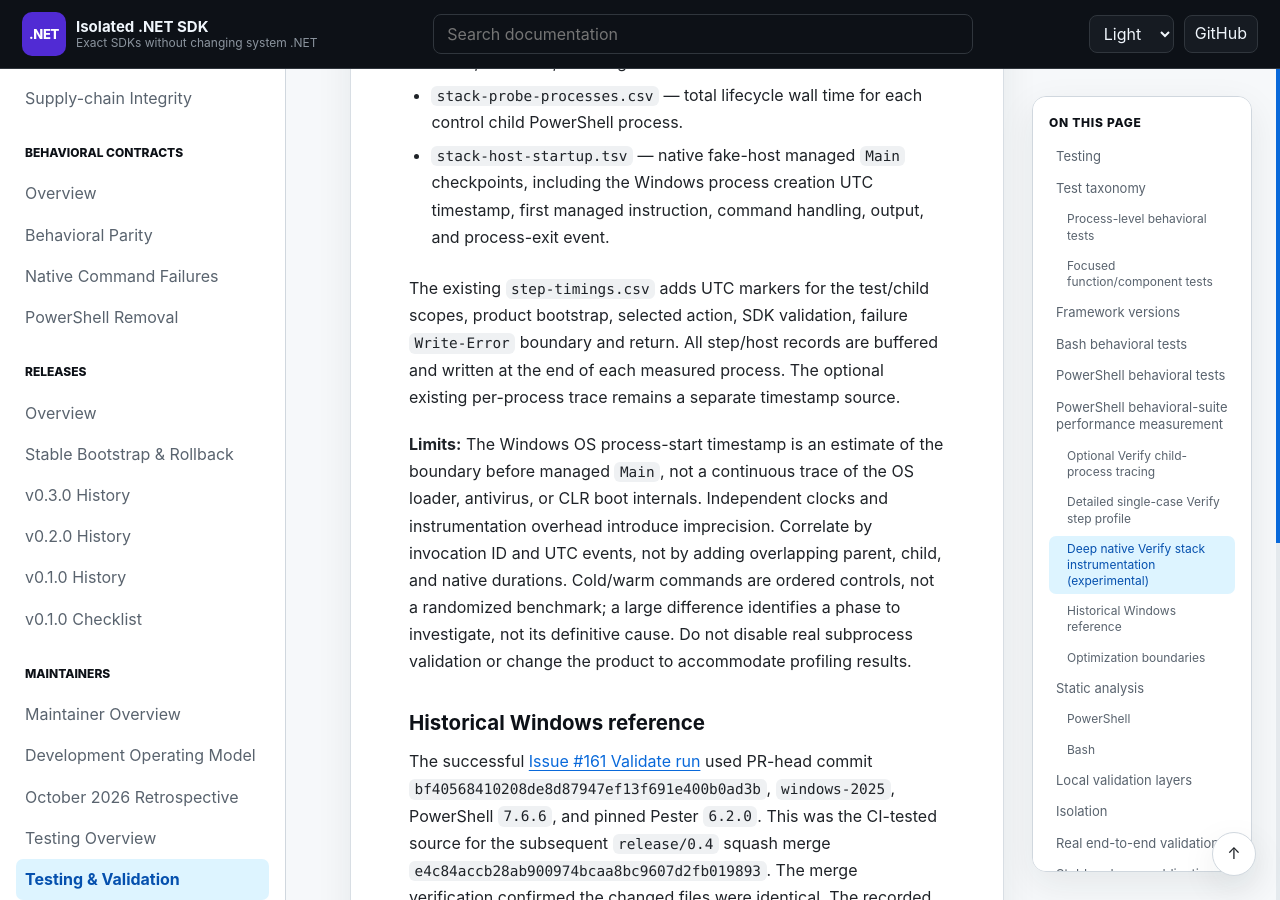
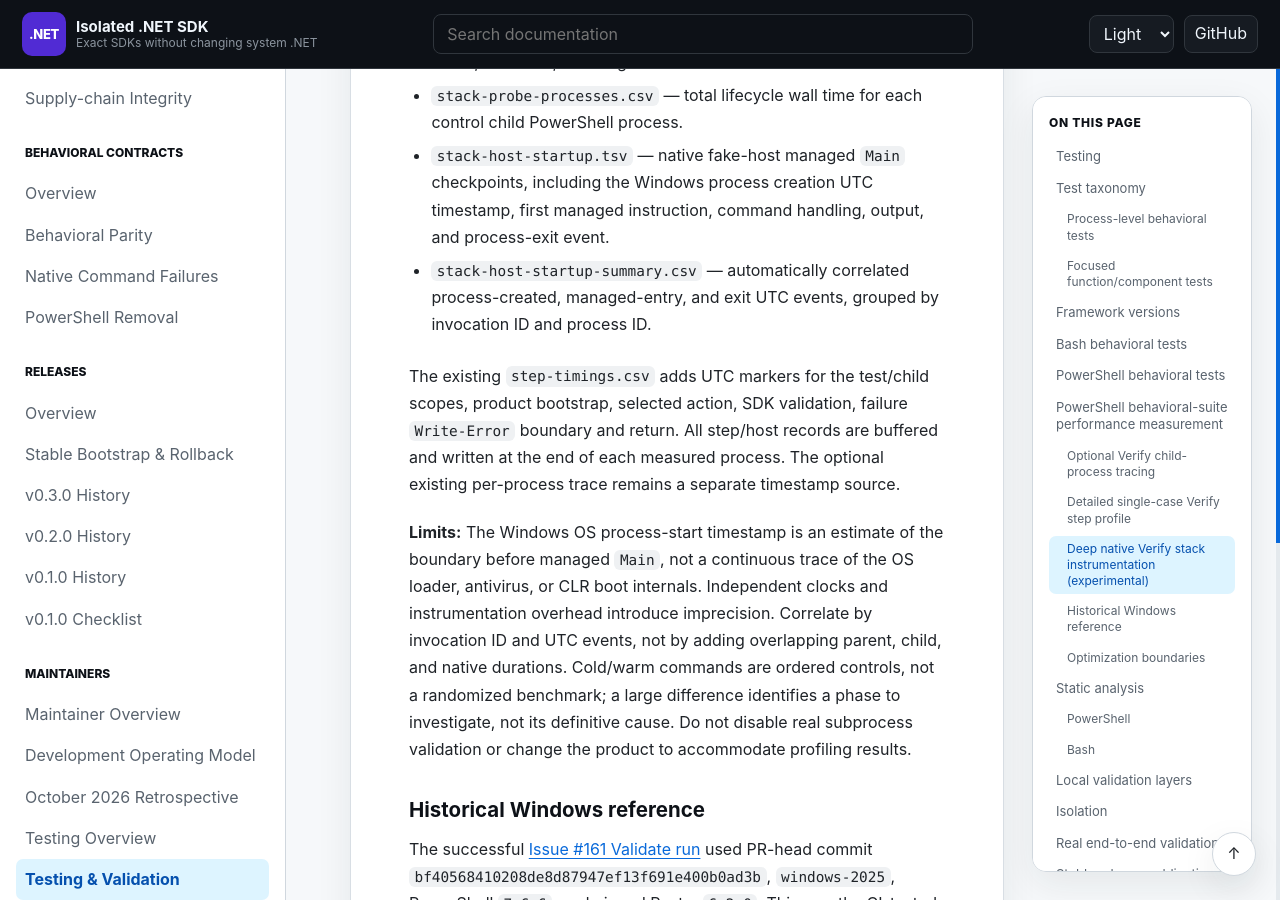
Before and after one commit to infoconex/isolated-dotnet-sdk, a Jekyll site: the page built from docs/maintainers/testing/testing.md, in a window 1280 px wide and 900 px high, scrolled down 9651 px. Built offline with Jekyll 4.4.1, drawn with Linux system fonts in a browser that asks for light colours; our own code applies the rules of GitHub Pages for plain Markdown files.

Commit message:
docs(test): describe joined OS versus managed host startup summary

```diff
--- a/docs/maintainers/testing/testing.md
+++ b/docs/maintainers/testing/testing.md
@@ -268,6 +268,8 @@ The resulting archive additionally includes:
 - `stack-host-startup.tsv` — native fake-host managed `Main`
   checkpoints, including the Windows process creation UTC timestamp, first
   managed instruction, command handling, output, and process-exit event.
+- `stack-host-startup-summary.csv` — automatically correlated process-created,
+  managed-entry, and exit UTC events, grouped by invocation ID and process ID.
 
 The existing `step-timings.csv` adds UTC markers for the test/child
 scopes, product bootstrap, selected action, SDK validation, failure
```
